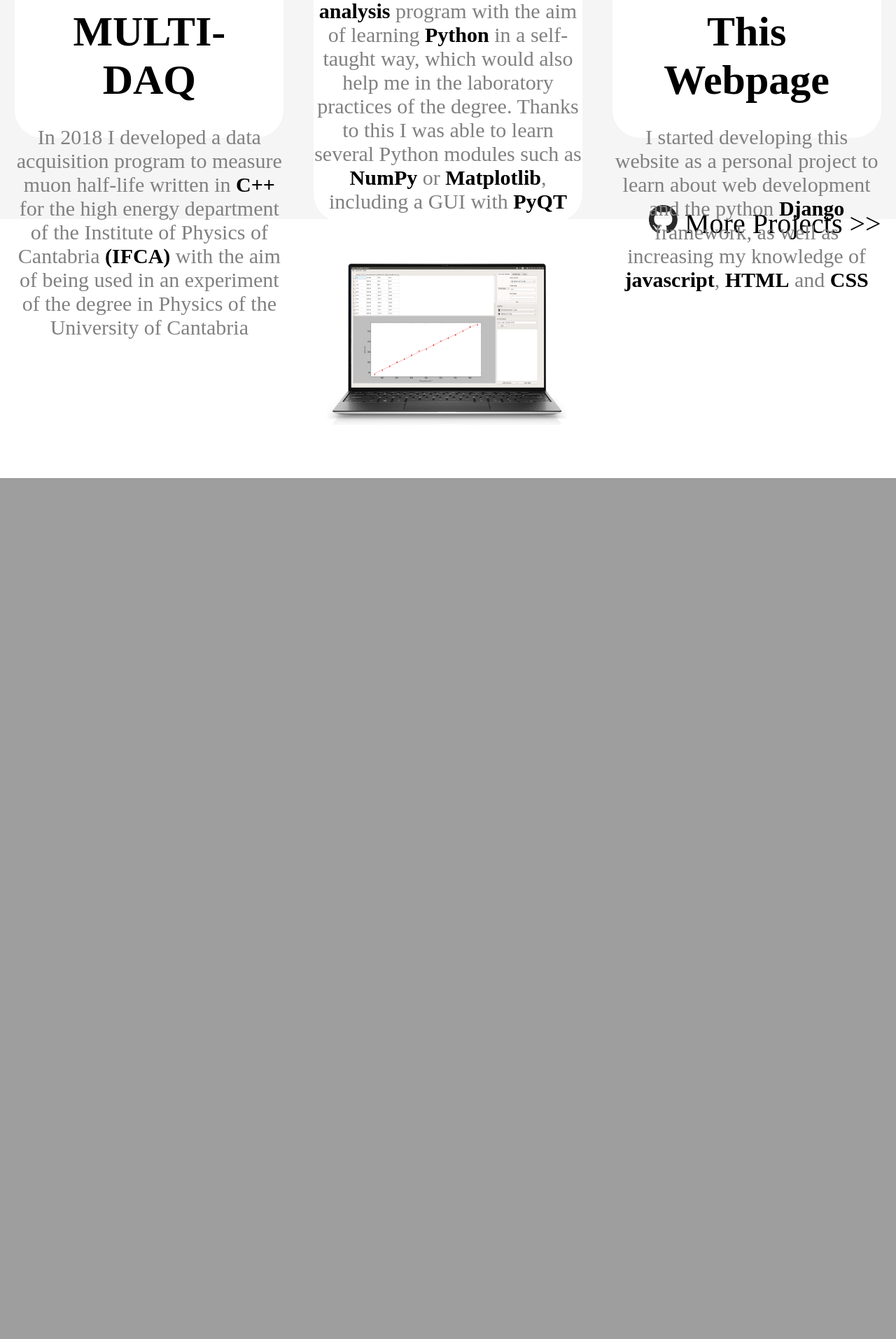
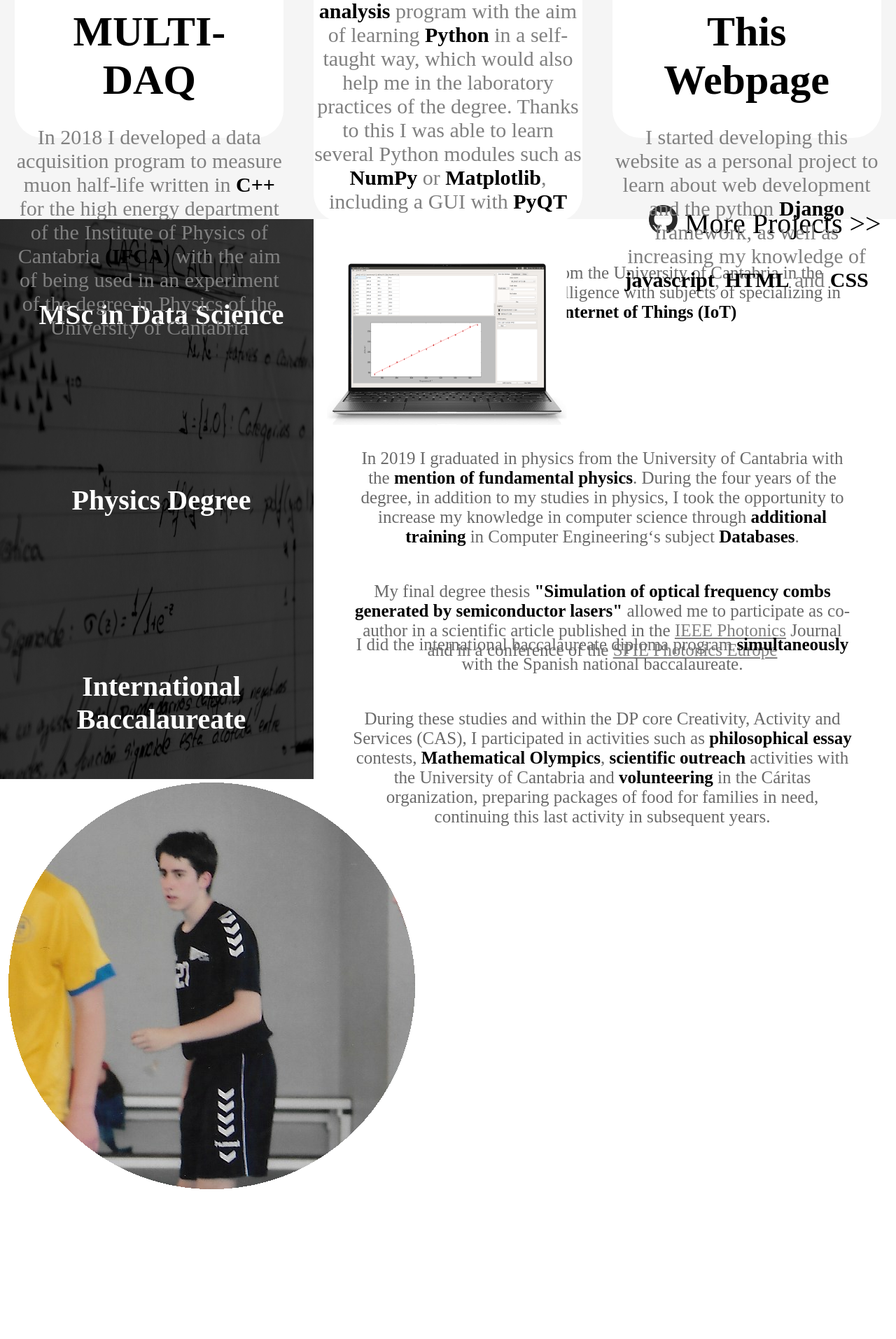
Before and after one commit to Jaimedgp/jaimedgpWeb, a Django app: template resume/templates/index.html in a window 1280 px wide. Shown: the part 1287-3200 px from the top of the page at 70% size. Before the commit the page ends 1970 px from the top, so only its background shows below. Run offline with Django 3.2, Linux system fonts and the light colour scheme; the template is opened without the code that fills it, so the values that code supplies are empty.

Commit message:
Start sport section

```diff
--- a/resume/static/css/academy_info.css
+++ b/resume/static/css/academy_info.css
@@ -8,6 +8,7 @@
     height: 30vh;
 
     margin: auto;
+    padding: 1.6vh 0;
     text-align: center;
 }
 
@@ -23,18 +24,19 @@
 
     height: 100%;
     width: 65%;
+
+    font-size: 25px;
+    color: dimgray;
 }
 
 .cv-title > h1 {
     text-align: center;
 
-    font-size: 55px;
+    margin-top: calc((30vh - 40px) /2);
+    margin-bottom: calc((30vh - 40px) /2);
+
+    font-size: 40px;
     color: white;
 }
 
-.cv-description > p {
-    font-size: 25px;
-    color: gray;
-
-    padding: 20px 45px 20px 45px;
-}
+.cv-description > p { margin: 50px 50px; }
--- a/resume/templates/index.html
+++ b/resume/templates/index.html
@@ -53,12 +53,10 @@
 
                 <div class="column">
                     <!-- MULTI-DAQ -->
-                    <div class="new-project" style="margin-bottom: 15vh;">
-                        <!--
+                    <div class="new-project" style="margin-bottom: 15vh;"
                         data-aos="fade-up"
                         data-aos-duration="5000"
                         data-aos-anchor-placement="bottom-bottom">
-                        -->
                             {% load static %}
                             <img src="{% static 'Photos/Code/Muon.png' %}"></img>
                             <h1><a href="https://github.com/Jaimedgp/Muon-Experiment-reader"> MULTI-DAQ </a></h1>
@@ -69,12 +67,10 @@
 
                 <div class="column">
                     <!-- JUST A GRPAHICS PRINTER -->
-                    <div class="new-project" style="margin-top: 15vh;">
-                        <!--
+                    <div class="new-project" style="margin-top: 15vh;"
                         data-aos="fade-up"
                         data-aos-duration="5000"
                         data-aos-anchor-placement="bottom-bottom">
-                        -->
                             <h1><a href="https://github.com/Jaimedgp/J_Graphics_P"> J Graphics P </a></h1>
 
                             <p>During the first two years of university I developed a <b style="color: black;">data analysis</b> program with the aim of learning <b style="color: black;">Python</b> in a self-taught way, which would also help me in the laboratory practices of the degree. Thanks to this I was able to learn several Python modules such as <b style="color: black;">NumPy</b> or <b style="color: black;">Matplotlib</b>, including a GUI with <b style="color: black;">PyQT</b></p>
@@ -86,12 +82,10 @@
 
                 <div class="column">
                     <!-- MY OWN WEBPAGE -->
-                    <div class="new-project"><!-- style="margin-bottom: 15vh;">-->
-                        <!--
+                    <div class="new-project"
                         data-aos="fade-up"
                         data-aos-duration="5000"
                         data-aos-anchor-placement="bottom-bottom">
-                        -->
                             {% load static %}
                             <img src="{% static 'Photos/Code/webpage.png' %}"></img>
 
@@ -116,22 +110,19 @@
         </section>
 
         <!-- ACADEMY INFORMATION -->
-        <!--
         <section class="academy">
             <div class="entry-content">
-                <!-- MSc Data Science -- >
+                <!-- MSc Data Science -->
                 <div class="cv-entry" id="master">
                     <div class="cv-title">
                         <h1>MSc in Data Science</h1>
                     </div>
                     <div class="cv-description">
                         <p>Master in Data Science from the University of Cantabria in the specialty in data science intelligence with subjects of specializing in <b style="color:black;">Physics</b> and <b style="color:black;">Internet of Things (IoT)</b></p>
-
-                        <p> <hr style="width:75%; border-color: gray;"></p>
                     </div>
                 </div>
 
-                <!-- Physics Degree -- >
+                <!-- Physics Degree -->
                 <div class="cv-entry" id="physics">
                     <div class="cv-title">
                         <h1>Physics Degree</h1>
@@ -139,12 +130,10 @@
                     <div class="cv-description">
                         <p>In 2019 I graduated in physics from the University of Cantabria with the <b style="color: black;">mention of fundamental physics</b>. During the four years of the degree, in addition to my studies in physics, I took the opportunity to increase my knowledge in computer science through <b style="color: black;">additional training</b> in Computer Engineering‘s subject <b style="color: black;">Databases</b>.</p>
                         <p>My final degree thesis <b style="color: black;">"Simulation of optical frequency combs generated by semiconductor lasers"</b> allowed me to participate as co-author in a scientific article published in the <a style="color: gray;" href="https://ieeexplore.ieee.org/abstract/document/9145638">IEEE Photonics</a> Journal and in a conference of the <a style="color: gray;" href="https://doi.org/10.1117/12.2554563">SPIE Photonics Europe</a></p>
-
-                        <p> <hr style="width:75%; border-color: gray;"></p>
                     </div>
                 </div>
 
-                <!-- International Baccalaureate -- >
+                <!-- International Baccalaureate -->
                 <div class="cv-entry" id="IB">
                     <div class="cv-title">
                         <h1>International Baccalaureate</h1>
@@ -157,15 +146,16 @@
                 </div>
             </div>
         </section>
-        -->
 
         <!-- SPORTS INFORMATION -->
-        <!--
-        <section>
+        <section class="sport">
             <div class="entry-content">
+                <div class="handball">
+                    {% load static %}
+                    <img src="{% static 'Photos/sport/handball.png' %}"></img>
+                </div>
             </div>
         </section>
-        -->
 
         <!-- PHOTOGRAPHY INFORMATION -->
         <!--
```
Also changed, not shown: resume/static/css/sport_info.css (added, +17 -0 lines), resume/static/Photos/sport/IMG_0192.JPG (deleted), resume/static/Photos/sport/bici.jpg (deleted), resume/static/Photos/sport/deporte.png (deleted), resume/static/Photos/sport/handball.png, resume/static/Photos/sport/mediamaraton.png (renamed from resume/static/Photos/sport/IMG_0192.png), resume/static/Photos/sport/photo_2020-09-21_17-04-32.jpg (deleted), resume/static/Photos/sport/photo_2020-09-21_21-28-17.jpg (deleted), resume/static/Photos/sport/unnamed.jpg (deleted).
